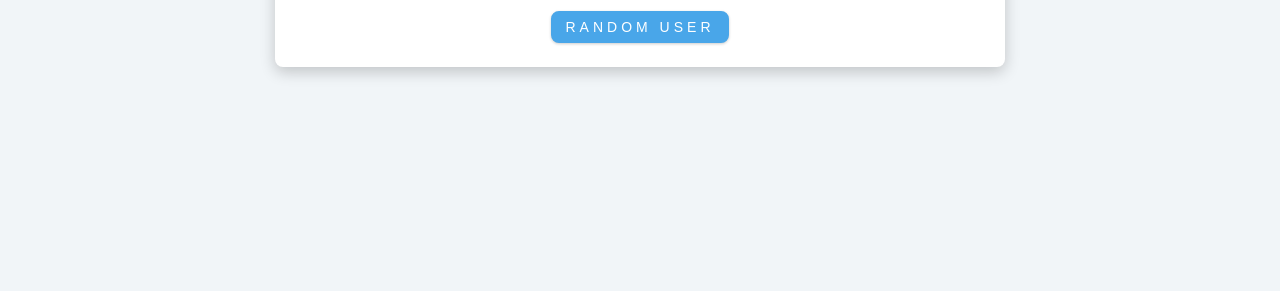
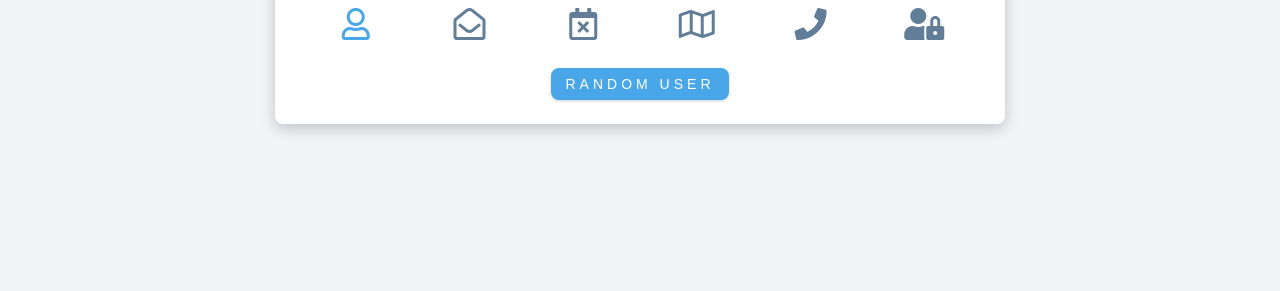
Before and after one commit to Hrodberht/random-user, a plain HTML site: page index.html in a window 1280 px wide. Shown: the part 509-800 px from the top of the page. Drawn offline with nearby package versions, Linux system fonts and the light colour scheme.

Commit message:
Added icons for personal info buttons

```diff
--- a/index.html
+++ b/index.html
@@ -24,7 +24,38 @@
         />
         <p class="user-title">My name is</p>
         <p class="user-value">John Smith</p>
-
+        <div class="values-list">
+          <!-- single icon -->
+          <button class="icon active" data-label="name">
+            <span class="far fa-user"></span>
+          </button>
+          <!-- end of single icon -->
+          <!-- single icon -->
+          <button class="icon" data-label="email">
+            <span class="far fa-envelope-open"></span>
+          </button>
+          <!-- end of single icon -->
+          <!-- single icon -->
+          <button class="icon" data-label="age">
+            <span class="far fa-calendar-times"></span>
+          </button>
+          <!-- end of single icon -->
+          <!-- single icon -->
+          <button class="icon" data-label="street">
+            <span class="far fa-map"></span>
+          </button>
+          <!-- end of single icon -->
+          <!-- single icon -->
+          <button class="icon" data-label="phone">
+            <span class="fas fa-phone"></span>
+          </button>
+          <!-- end of single icon -->
+          <!-- single icon -->
+          <button class="icon" data-label="password">
+            <span class="fas fa-user-lock"></span>
+          </button>
+          <!-- end of single icon -->
+        </div>
         <button class="btn" type="button">random user</button>
       </div>
     </div>
```
